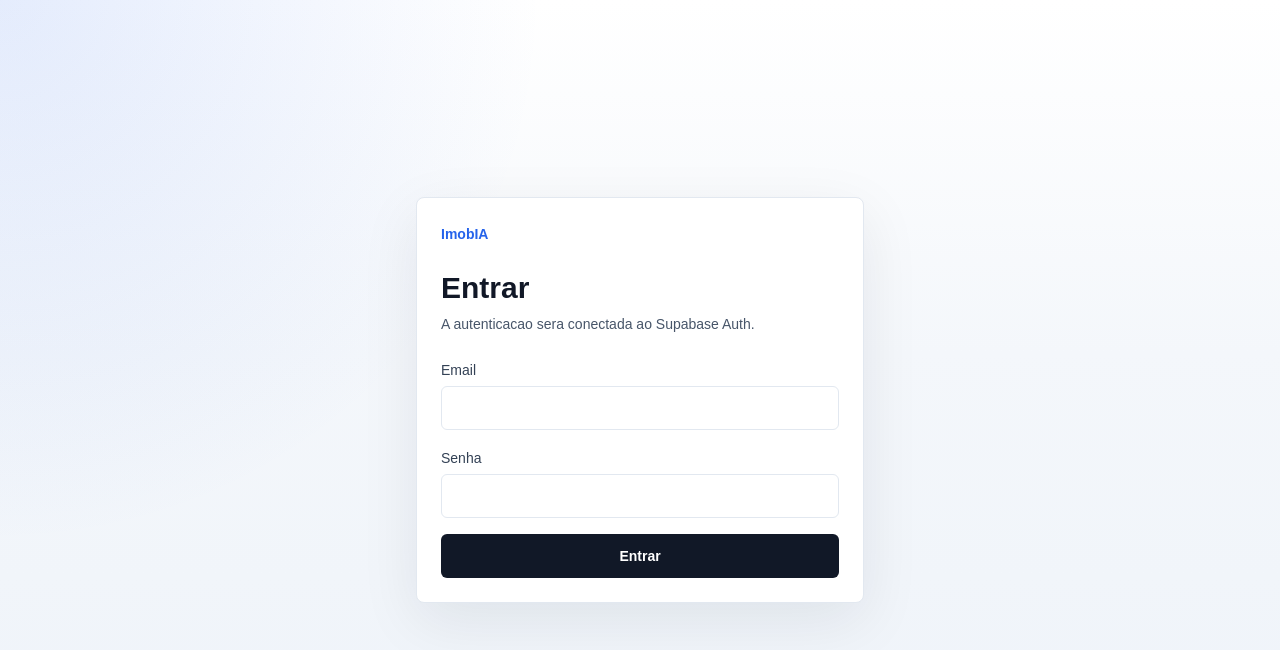
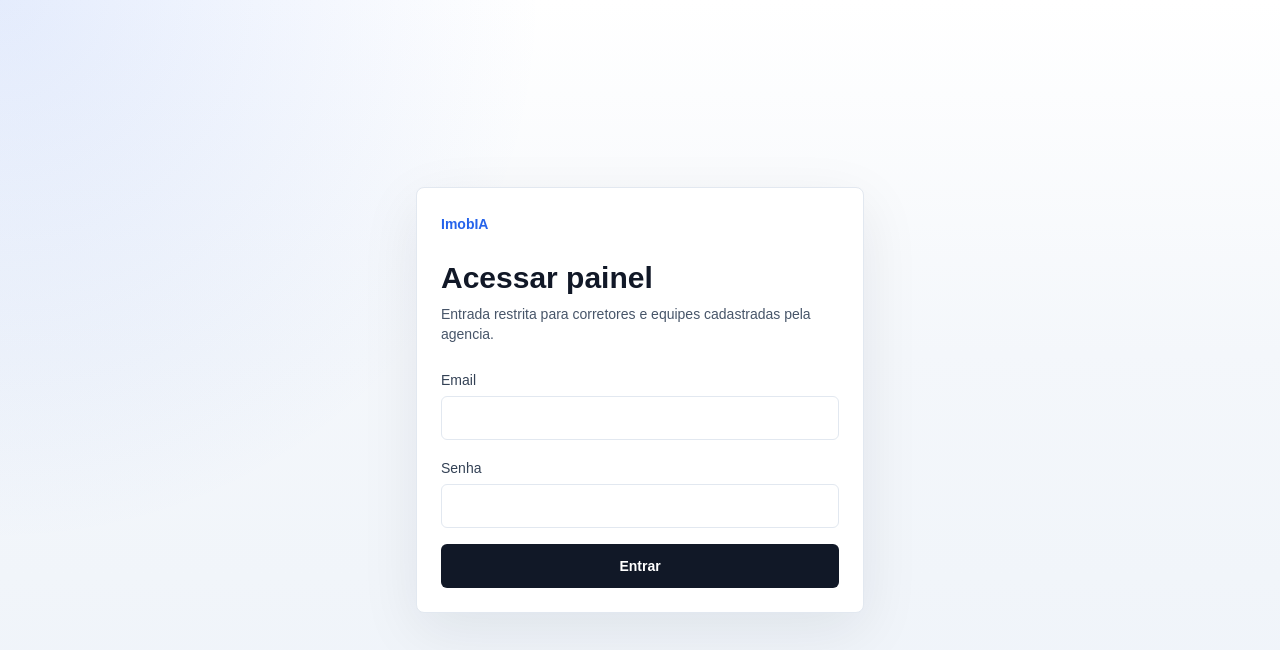
Before and after one commit to kairosystem085/agente-imob, a Next.js app: page /login in a window 1280 px wide. Shown: the top 650 px of the page. Built offline with nearby package versions, Linux system fonts and the light colour scheme.

Commit message:
Refine login copy for invited access

```diff
--- a/src/app/login/page.tsx
+++ b/src/app/login/page.tsx
@@ -5,8 +5,8 @@ export default function LoginPage() {
     <main className="grid min-h-screen place-items-center px-6">
       <section className="w-full max-w-md rounded-lg border border-slate-200 bg-white p-6 shadow-soft">
         <Link href="/" className="text-sm font-semibold text-signal">ImobIA</Link>
-        <h1 className="mt-6 text-3xl font-semibold text-ink">Entrar</h1>
-        <p className="mt-2 text-sm text-slate-600">A autenticacao sera conectada ao Supabase Auth.</p>
+        <h1 className="mt-6 text-3xl font-semibold text-ink">Acessar painel</h1>
+        <p className="mt-2 text-sm text-slate-600">Entrada restrita para corretores e equipes cadastradas pela agencia.</p>
         <form className="mt-6 space-y-4">
           <label className="block">
             <span className="text-sm font-medium text-slate-700">Email</span>
```
